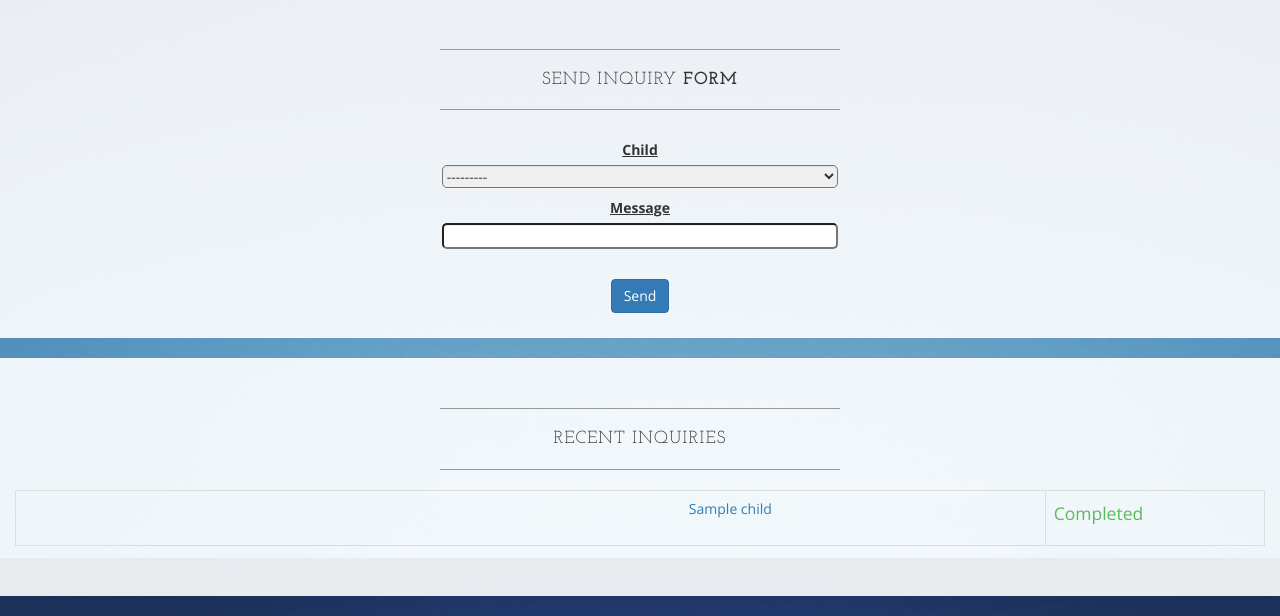
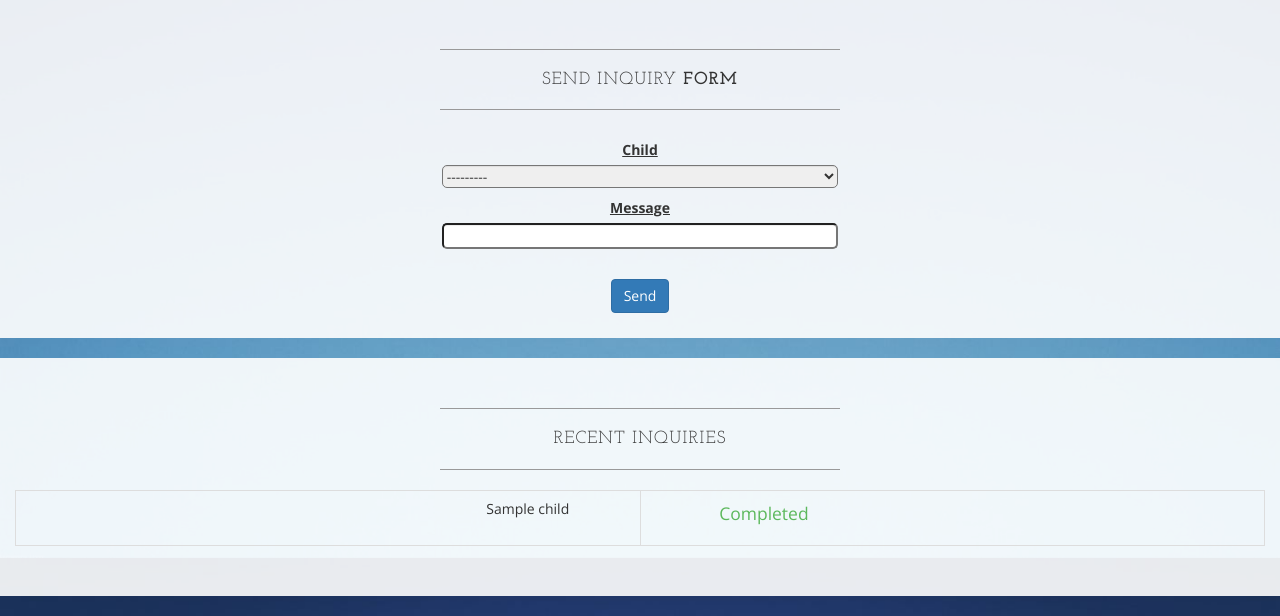
Before and after one commit to SorenOlegnowicz/tracker, a Django app: page /inquiry/ in a window 1280 px wide. Shown: the part 291-907 px from the top of the page. Run offline with Django 3.2, Linux system fonts and the light colour scheme; a user stored in the database is signed in; tables that the repository leaves empty hold one stand-in row (values such as "Sample post"); some libraries are stand-ins or nearby versions.

Commit message:
bug fixes

```diff
--- a/tracker/beacon/static/css/styles/form.css
+++ b/tracker/beacon/static/css/styles/form.css
@@ -1,3 +1,27 @@
+td p {
+    color:#5cb85c;
+    width: 38%;
+    display: block;
+}
+    #other {
+        color:#d9534f;
+    }
+
+.complete div {
+    width: 100%;
+    height: 100%;
+    display:block;
+    margin-left: 100px;
+    text-indent: 200px;
+    }
+
+.complete {
+    vertical-align: bottom;
+}
+.incomplete div {
+    padding-left: 50px
+}
+
 .form-control {
     border-radius: 5px;
     display: inline;
@@ -17,13 +41,6 @@
 
 }
 
-/*.tabler {*/
-    /*width: 300px;*/
-    /*height: 100px;*/
-/*}*/
-
-/*.tabler a {*/
-     /*width: 100%;*/
-    /*height: 100%;*/
-    /*display: block;*/
-/*}*/
+[data-link] {
+    cursor: pointer;
+}
--- a/tracker/beacon/static/js/scripts/inquiry_detail.js
+++ b/tracker/beacon/static/js/scripts/inquiry_detail.js
@@ -38,3 +38,11 @@ function initialize() {
 
 google.maps.event.addDomListener(window, 'load', initialize);
 */
+
+
+$(document).ready(function() {
+    $("[data-link]").click(function() {
+        window.location.href = $(this).attr("data-link");
+        return false;
+    });
+});
--- a/tracker/beacon/templates/child_detail.html
+++ b/tracker/beacon/templates/child_detail.html
@@ -21,7 +21,7 @@
                     {% if hours != 'NA' %}
                         <p>Average time to reply: <strong>{{ hours }} hours, {{ adjusted }} minutes, {{ seconds }} seconds</strong></p>
                     {% else %}
-                        <p>Average time to reply: NA</p>
+                        <p>Average time to reply: <strong>NA</strong></p>
                     {% endif %}
                 <div>
                     <form style="padding: 20px;" method="GET" action="{% url 'child_update' obj.pk %}">
--- a/tracker/beacon/templates/inquiry_form.html
+++ b/tracker/beacon/templates/inquiry_form.html
@@ -10,20 +10,20 @@
 {#    </form>#}
 
     <link rel="stylesheet" href="{% static 'css/styles/form.css' %}">
-    <style>
-        .complete a {
-        width:100%;
-        height: 100%;
-        display:block;
-        padding-left: 400px;
-        }
-        .complete {
-            vertical-align: bottom;
-        }
-        .incomplete div {
-            padding-left: 50px
-        }
-    </style>
+{#    <style>#}
+{#        .complete div {#}
+{#        width:100%;#}
+{#        height: 100%;#}
+{#        display:block;#}
+{#        padding-left: 400px;#}
+{#        }#}
+{#        .complete {#}
+{#            vertical-align: bottom;#}
+{#        }#}
+{#        .incomplete div {#}
+{#            padding-left: 50px#}
+{#        }#}
+{#    </style>#}
      <div class="row">
             <div class="box">
                 <div class="col-lg-12" style="text-align: center">
@@ -60,15 +60,19 @@
                     {% for inquiry in request.user.parent.inquiry_set.all|dictsortreversed:'id'|slice:":10" %}
                         <tr>
                             {% if inquiry.reply %}
-                                <td class="complete"><a href="{% url 'inquiry_detail' pk=inquiry.id %}">{{ inquiry }}</a></td>
-                                <td class="status"><p style="color:#5cb85c; width: 38%; display: block;">Completed</p></td>
+{#                                <td class="complete"><a href="{% url 'inquiry_detail' pk=inquiry.id %}">{{ inquiry }}</a></td>#}
+                                <td class="complete"><div data-link="{% url 'inquiry_detail' pk=inquiry.id %}">{{ inquiry }}</div></td>
+                                <td class="status" style="width: 50%;"><p>Completed</p></td>
                             {% else %}
                                 <td class="incomplete"><div style="padding-left: 400px">{{ inquiry }}</div></td>
-                                <td class="status" style="width: 50%;"><p style="color:#d9534f; width: 38%; display: block;">Incomplete</p></td>
+                                <td class="status" style="width: 50%;"><p id="other">Incomplete</p></td>
                             {% endif %}
                     {% endfor %}
                     </table>
                 </div>
             </div>
         </div>
+    <script src="https://ajax.googleapis.com/ajax/libs/jquery/1.11.3/jquery.min.js"></script>
+    <script src="{% static 'js/scripts/inquiry_detail.js' %}"></script>
+    <script src="{% static 'js/jquery.js' %}"></script>
 {% endblock %}
```
